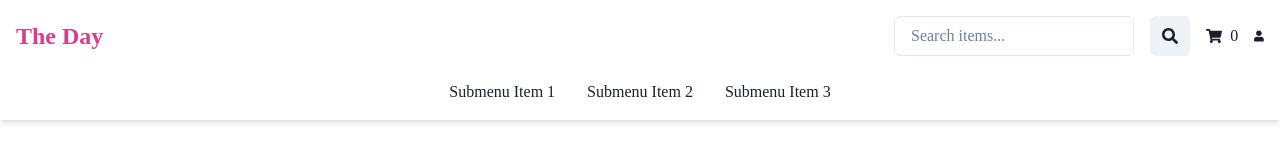
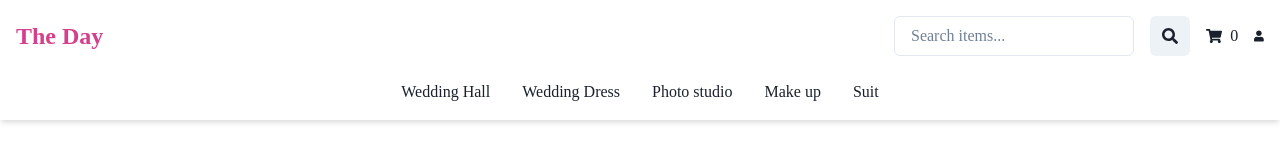
Before and after one commit to GPT-Engineer-App/lovely-wedding-store, a React (Vite) app: page / in a window 1280 px wide. Shown: the top 154 px of the page. Built offline with nearby package versions, Linux system fonts and the light colour scheme.

Commit message:
Updated the submenu items in the Navbar component to include "Wedding Hall", "Wedding Dress", "Photo studio", "Make up", and "Suit".
Prompt: I will put submenu Item 1 as "Wedding Hall"
2 as "Wedding Dress", 3 as "Photo studio". and also put "Make up" and "Suit" as well.

```diff
--- a/src/components/Navbar.jsx
+++ b/src/components/Navbar.jsx
@@ -26,9 +26,11 @@ const Navbar = ({ products, onSearch, cartItems }) => {
         </HStack>
       </HStack>
       <HStack justify="center" spacing={8} mt={4}>
-        <Text>Submenu Item 1</Text>
-        <Text>Submenu Item 2</Text>
-        <Text>Submenu Item 3</Text>
+        <Text>Wedding Hall</Text>
+        <Text>Wedding Dress</Text>
+        <Text>Photo studio</Text>
+        <Text>Make up</Text>
+        <Text>Suit</Text>
       </HStack>
     </VStack>
   );
```
